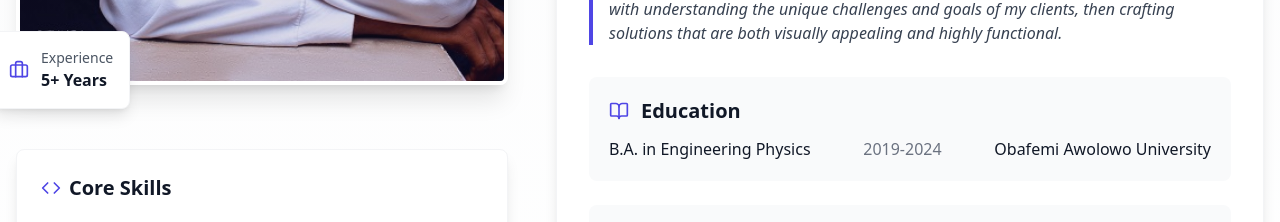
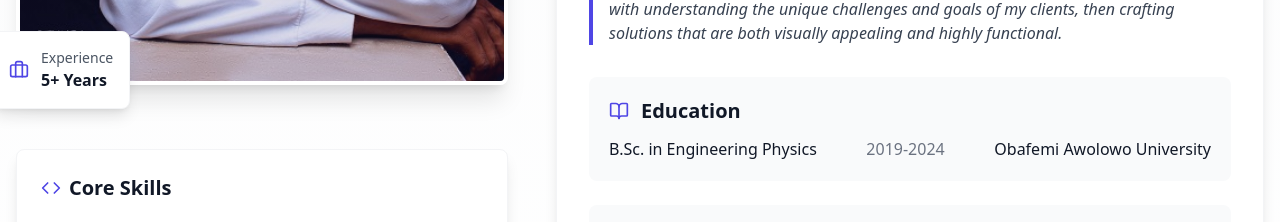
Before and after one commit to Ifeoluwa00dev/my-portfolio, a React (Vite) app: page / in a window 1280 px wide. Shown: the part 1500-1722 px from the top of the page. Built offline with nearby package versions, Linux system fonts and the light colour scheme.

Commit message:
Update About.jsx

```diff
--- a/src/components/About.jsx
+++ b/src/components/About.jsx
@@ -127,7 +127,7 @@ He is highly skilled in React, Tailwind CSS, JavaScript, TypeScript, Vite, Git/G
                   </div>
                   <ul className="space-y-2">
                     <li className="flex justify-between">
-                      <span>B.A. in Engineering Physics</span>
+                      <span>B.Sc. in Engineering Physics</span>
                       <span className="text-gray-500">2019-2024</span>
                       <span>Obafemi Awolowo University</span>
                     </li>
```
